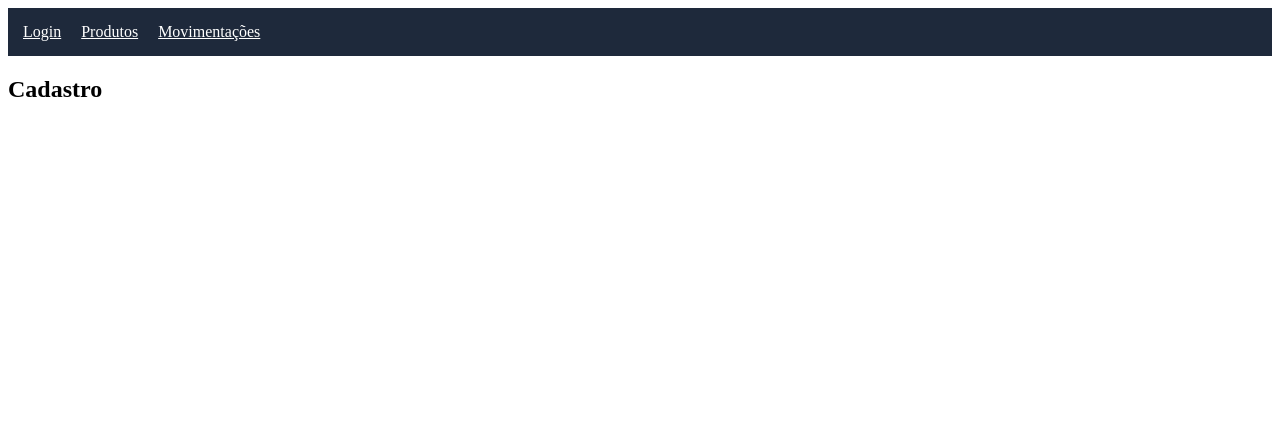
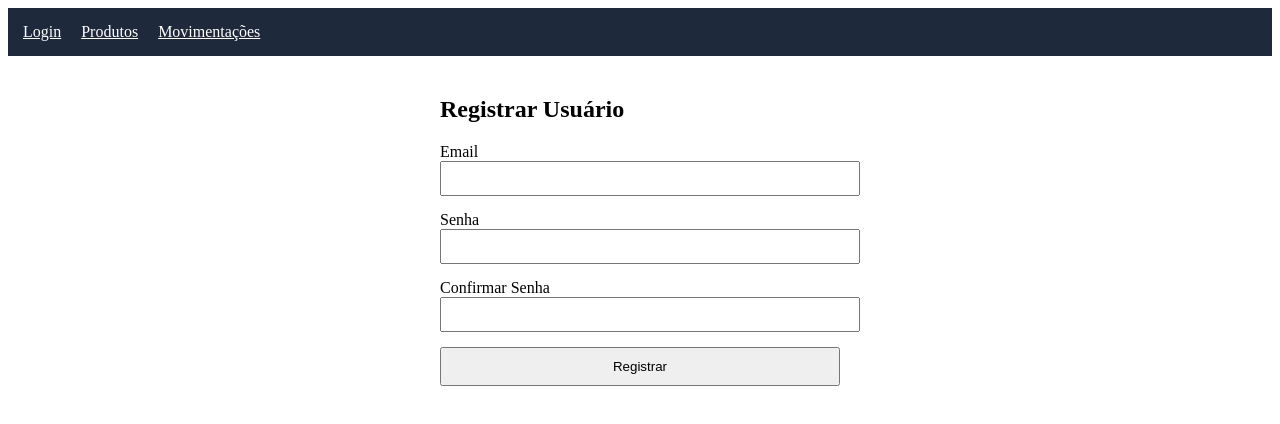
Before and after one commit to lcavianna-gmail/Labest-frontend, a Vue app: page /register in a window 1280 px wide. Shown: the top 424 px of the page. Built offline with nearby package versions, Linux system fonts and the light colour scheme.

Commit message:
tela de registro atualizada com sucesso

```diff
--- /dev/null
+++ b/src/services/authService.js
@@ -0,0 +1,15 @@
+import axios from "axios"
+
+const API_URL = "https://localhost:7064/api/auth"
+
+export default {
+
+  async register(data) {
+    return await axios.post(`${API_URL}/register`, data)
+  },
+
+  async login(data) {
+    return await axios.post(`${API_URL}/login`, data)
+  }
+
+}
--- a/src/views/Register.vue
+++ b/src/views/Register.vue
@@ -1,8 +1,123 @@
 <template>
-  <div>
-    <h2>Cadastro</h2>
+  <div class="register-container">
+    <h2>Registrar Usuário</h2>
+
+    <form @submit.prevent="registrar">
+
+      <div class="form-group">
+        <label>Email</label>
+        <input
+          type="email"
+          v-model="email"
+          required
+        />
+      </div>
+
+      <div class="form-group">
+        <label>Senha</label>
+        <input
+          type="password"
+          v-model="password"
+          required
+        />
+      </div>
+
+      <div class="form-group">
+        <label>Confirmar Senha</label>
+        <input
+          type="password"
+          v-model="confirmarSenha"
+          required
+        />
+      </div>
+
+      <button type="submit">Registrar</button>
+
+      <p v-if="erro" class="erro">{{ erro }}</p>
+      <p v-if="sucesso" class="sucesso">{{ sucesso }}</p>
+
+    </form>
   </div>
 </template>
 
-<script setup lang="ts">
+<script>
+import authService from "../services/authService"
+
+export default {
+  name: "Register",
+
+  data() {
+    return {
+      email: "",
+      password: "",
+      confirmarSenha: "",
+      erro: "",
+      sucesso: ""
+    }
+  },
+
+  methods: {
+    async registrar() {
+
+      this.erro = ""
+      this.sucesso = ""
+
+      if (this.password !== this.confirmarSenha) {
+        this.erro = "As senhas não coincidem"
+        return
+      }
+
+      try {
+        await authService.register({
+          email: this.email,
+          password: this.password
+        })
+
+        this.sucesso = "Usuário criado com sucesso!"
+
+        setTimeout(() => {
+          this.$router.push("/login")
+        }, 1500)
+
+      } catch (error) {
+  console.log(error.response)
+  this.erro = error.response?.data?.message
+           || JSON.stringify(error.response?.data)
+           || "Erro ao registrar"
+}
+    }
+  }
+}
 </script>
+
+<style scoped>
+.register-container {
+  max-width: 400px;
+  margin: 40px auto;
+}
+
+.form-group {
+  margin-bottom: 15px;
+}
+
+input {
+  width: 100%;
+  padding: 8px;
+}
+
+button {
+  width: 100%;
+  padding: 10px;
+  cursor: pointer;
+}
+
+.erro {
+  color: red;
+  margin-top: 10px;
+}
+
+.sucesso {
+  color: green;
+  margin-top: 10px;
+}
+</style>
```
Also changed, not shown: src/components/HelloWorld.vue (deleted, +0 -91 lines).
